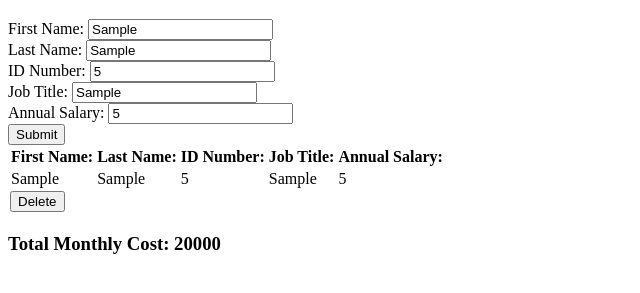
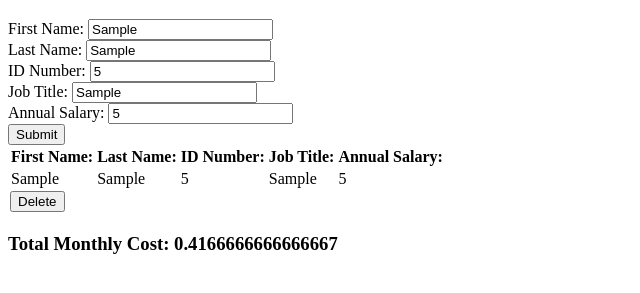
Before and after one commit to mineralsun/weekend-salary-calculator-E, a plain HTML site: page index.html in a window 1280 px wide. Both pictures are taken after typing "Sample", "Sample", "5", "Sample", "5" into the empty fields and a click on the input "Submit". Shown: the part 61-354 px from the top of the page, without its empty margins (0-640 px from the left). Drawn offline with Linux system fonts and the light colour scheme.

Commit message:
I am currently at a stopping point. I cannot for the life of me, figure out why my total is concatenating, verses adding. I'm sure its something little i am missing. Other than that, the rest of this looks pretty good so far! Cheers!

```diff
--- a/client.js
+++ b/client.js
@@ -30,8 +30,10 @@ employeeInfoTable.innerHTML += `
 
 `;
 let monthlyCostSpan = document.querySelector('#monthly-cost')
-if (Number(annualSalary) > monthlyCost) {
-    monthlyCostSpan.innerHTML = Number(annualSalary)
+
+monthlyCostSpan.innerHTML += Number(annualSalary) / 12
+
+if (Number(annualSalary) / 12 > monthlyCost) {
     monthlyCostSpan.style.backgroundColor = 'red'
  }
 }
--- a/index.html
+++ b/index.html
@@ -40,7 +40,7 @@
 
         </table>
         <div>
-            <h3>Total Monthly Cost: <span id="monthly-cost">20000</span></h3>
+            <h3>Total Monthly Cost: <span id="monthly-cost"></span></h3>
         </div>
 
     </div>
```
